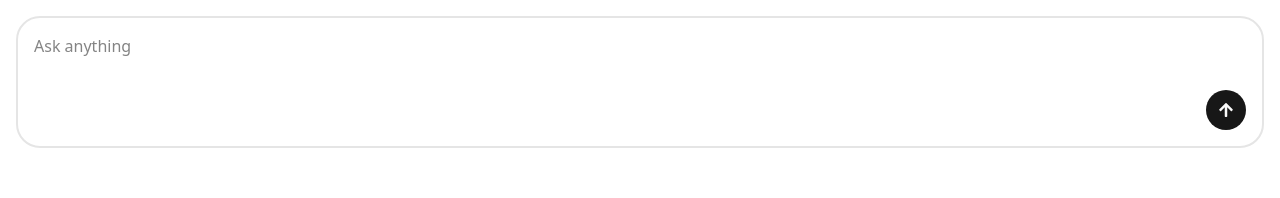
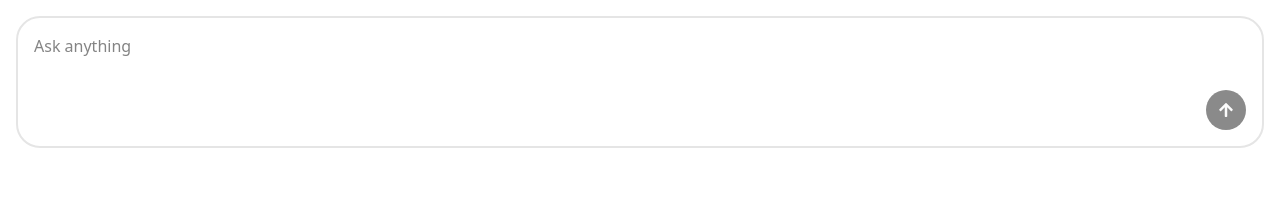
Before and after one commit to TitasRoy14/AI_Chat_App, a React (Vite) app in the folder packages/client/: page / in a window 1280 px wide. Shown: the top 198 px of the page. Built offline with nearby package versions, Linux system fonts and the light colour scheme.

Commit message:
Handling form submission

```diff
--- a/packages/client/package.json
+++ b/packages/client/package.json
@@ -17,7 +17,7 @@
     "lucide-react": "^0.552.0",
     "react": "^19.1.1",
     "react-dom": "^19.1.1",
-    "react-hook-form": "^7.66.0",
+    "react-hook-form": "^7.60.0",
     "react-icons": "^5.5.0",
     "tailwind-merge": "^3.3.1",
     "tailwindcss": "^4.1.16"
--- a/packages/client/src/components/ChatBot.tsx
+++ b/packages/client/src/components/ChatBot.tsx
@@ -1,18 +1,54 @@
+import { useForm } from "react-hook-form";
+import { useRef } from "react";
+import type { KeyboardEvent } from "react";
 import { Button } from "./ui/button";
 import { FaArrowUp } from "react-icons/fa";
 
+type FormData = {
+  prompt: string;
+};
+
 const ChatBot = () => {
+  const { register, handleSubmit, reset, formState } = useForm<FormData>();
+  const textareaRef = useRef<HTMLTextAreaElement | null>(null);
+  const { ref, ...rest } = register("prompt", {
+    required: true,
+    validate: (data) => data.trim().length > 0,
+  });
+
+  const onSubmit = (data: FormData) => {
+    console.log(data);
+    reset();
+    textareaRef.current?.focus();
+  };
+
+  const onKeyDown = (e: KeyboardEvent<HTMLFormElement>) => {
+    if (e.key === "Enter" && !e.shiftKey) {
+      e.preventDefault();
+      handleSubmit(onSubmit)();
+    }
+  };
+
   return (
-    <div className="flex flex-col gap-2 items-end border-2 p-4 rounded-3xl">
+    <form
+      onSubmit={handleSubmit(onSubmit)}
+      onKeyDown={onKeyDown}
+      className="flex flex-col gap-2 items-end border-2 p-4 rounded-3xl"
+    >
       <textarea
+        {...rest}
+        ref={(e) => {
+          ref(e);
+          textareaRef.current = e;
+        }}
         className="w-full focus:outline-0 resize-none"
         placeholder="Ask anything"
         maxLength={1000}
       />
-      <Button className="rounded-full h-10 w-10">
+      <Button disabled={!formState.isValid} className="rounded-full h-10 w-10">
         <FaArrowUp />
       </Button>
-    </div>
+    </form>
   );
 };
 
```
Also changed, not shown: 1 other file (tests, documents, lock files or other folders).
